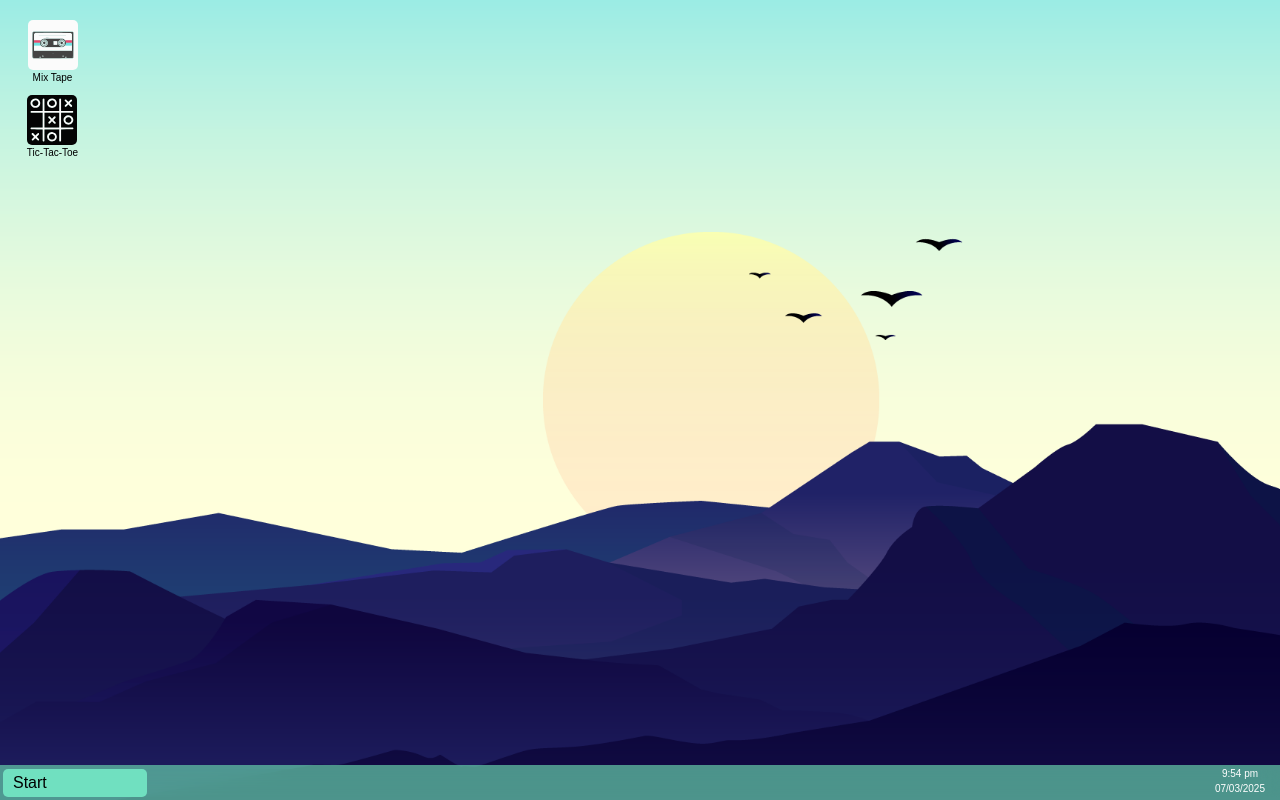
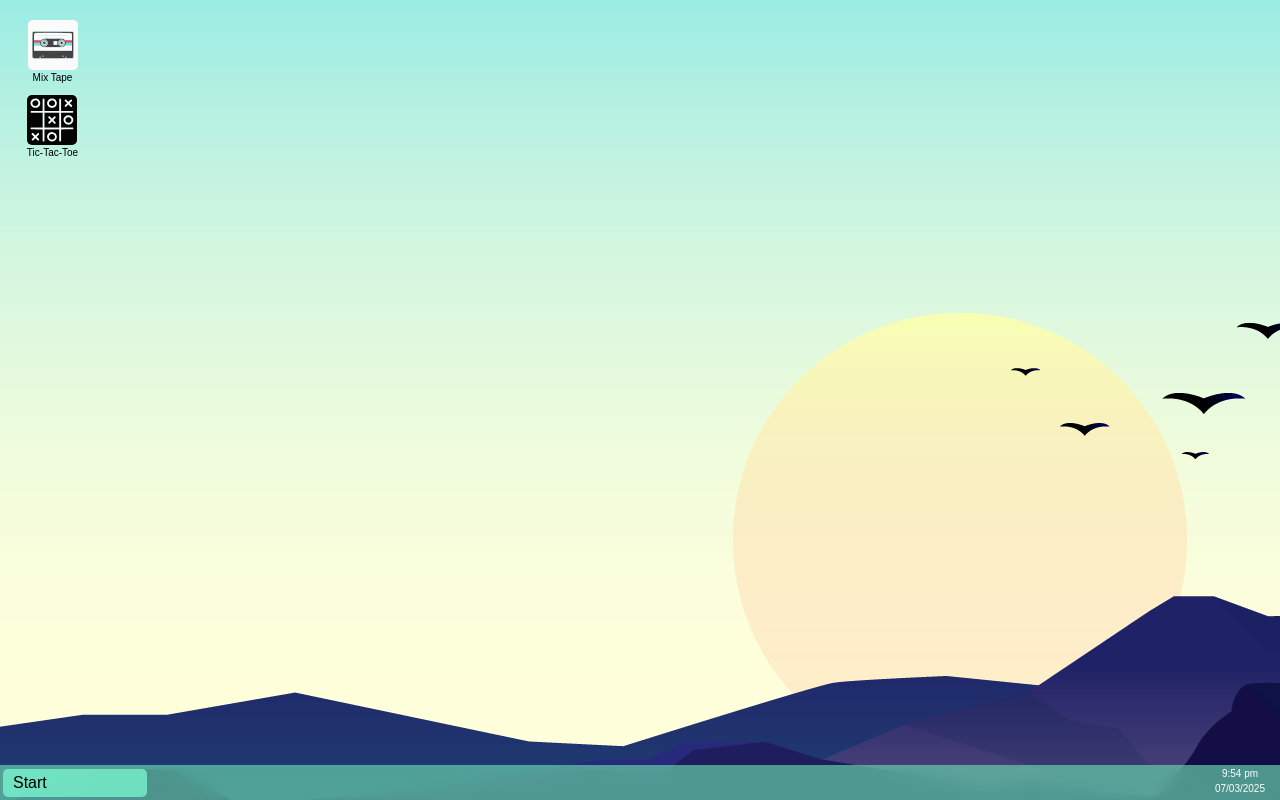
Before and after one commit to SpcyToast/portfolio, a Next.js app: page / in a window 1280 px wide. Built offline with nearby package versions, Linux system fonts and the light colour scheme.

Commit message:
revert background to fill hortizontally

```diff
--- a/client/styles/homepage.css
+++ b/client/styles/homepage.css
@@ -1,6 +1,6 @@
 body {
   background-image: url('/Wallpaper.png');
-  background-size: auto 100vh;
+  /* background-size: auto 100vh; */
   font-family: var(--font-A);
 }
 
```
